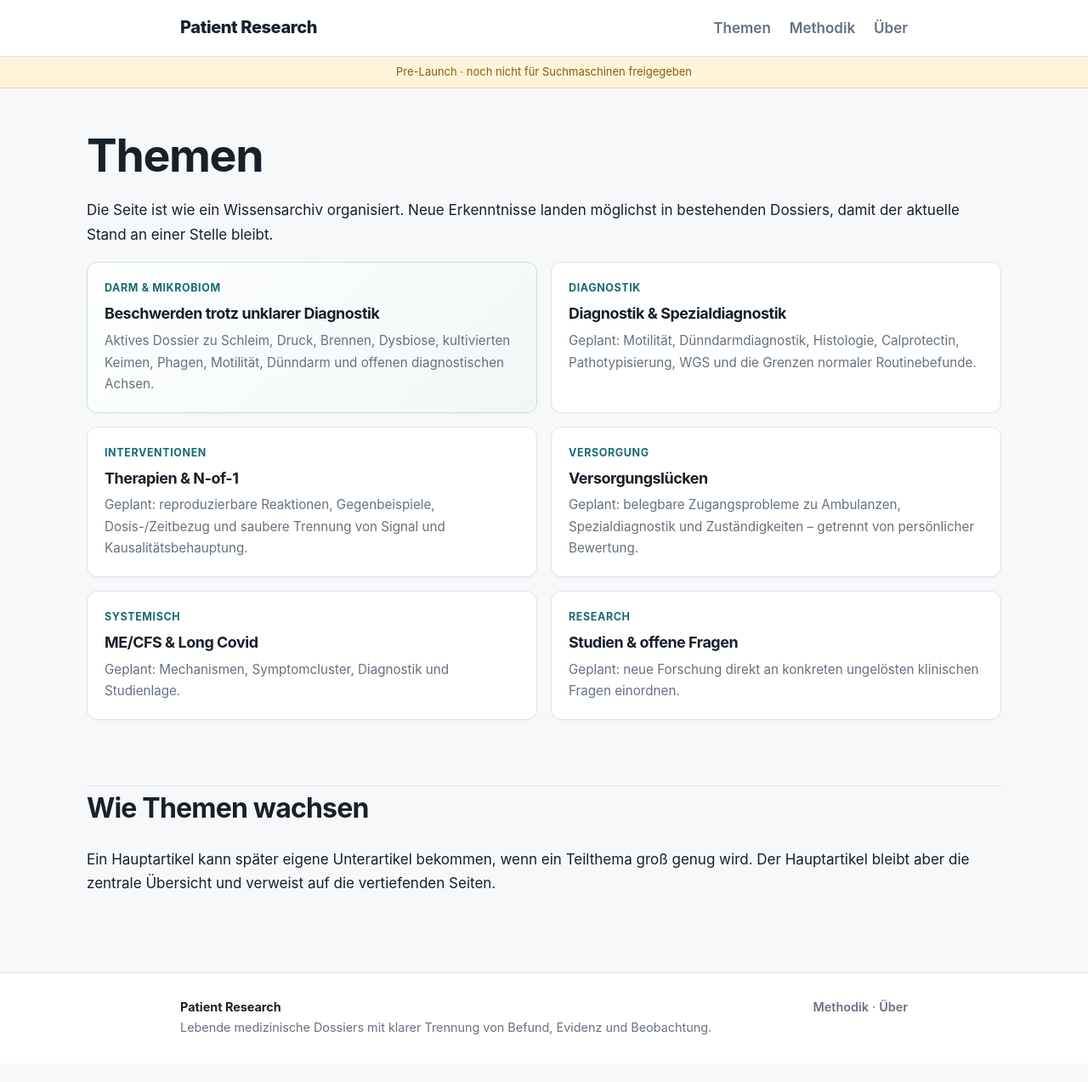
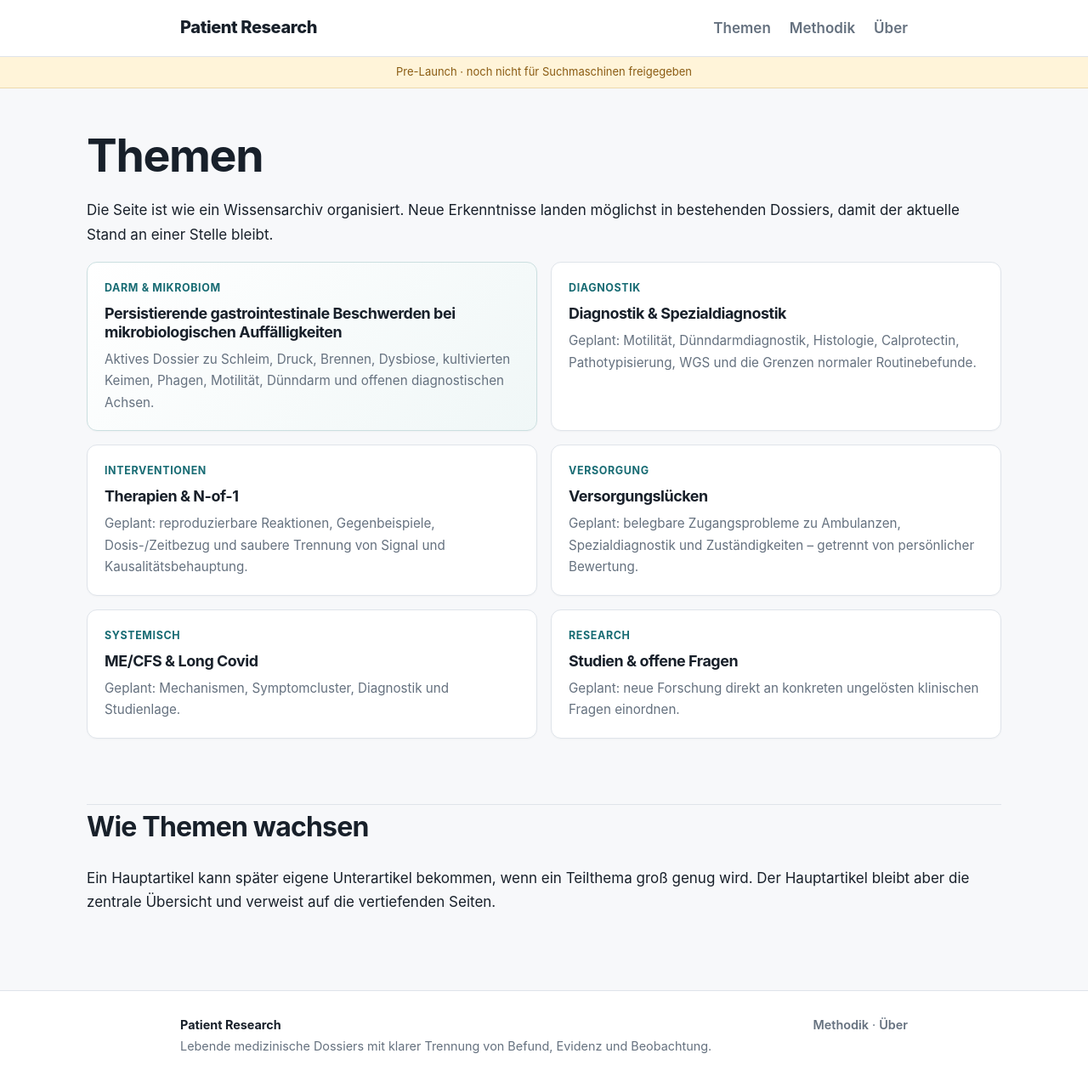
Before and after one commit to open-research-works/Patient-Research, a Jekyll site: the page built from themen.md, in a window 1280 px wide and 1273 px high. Shown: the whole window at 85% size. Built offline with Jekyll 4.4.1, drawn with Linux system fonts in a browser that asks for light colours.

Commit message:
Use scientific GI dossier title in topics

```diff
--- a/themen.md
+++ b/themen.md
@@ -9,7 +9,7 @@ wide: true
 Die Seite ist wie ein Wissensarchiv organisiert. Neue Erkenntnisse landen möglichst in bestehenden Dossiers, damit der aktuelle Stand an einer Stelle bleibt.
 
 <div class="grid">
-<a class="card featured" href="{{ '/artikel/gi-dossier/' | relative_url }}"><div class="meta">Darm & Mikrobiom</div><h3>Beschwerden trotz unklarer Diagnostik</h3><p>Aktives Dossier zu Schleim, Druck, Brennen, Dysbiose, kultivierten Keimen, Phagen, Motilität, Dünndarm und offenen diagnostischen Achsen.</p></a>
+<a class="card featured" href="{{ '/artikel/gi-dossier/' | relative_url }}"><div class="meta">Darm & Mikrobiom</div><h3>Persistierende gastrointestinale Beschwerden bei mikrobiologischen Auffälligkeiten</h3><p>Aktives Dossier zu Schleim, Druck, Brennen, Dysbiose, kultivierten Keimen, Phagen, Motilität, Dünndarm und offenen diagnostischen Achsen.</p></a>
 <div class="card"><div class="meta">Diagnostik</div><h3>Diagnostik & Spezialdiagnostik</h3><p>Geplant: Motilität, Dünndarmdiagnostik, Histologie, Calprotectin, Pathotypisierung, WGS und die Grenzen normaler Routinebefunde.</p></div>
 <div class="card"><div class="meta">Interventionen</div><h3>Therapien & N-of-1</h3><p>Geplant: reproduzierbare Reaktionen, Gegenbeispiele, Dosis-/Zeitbezug und saubere Trennung von Signal und Kausalitätsbehauptung.</p></div>
 <div class="card"><div class="meta">Versorgung</div><h3>Versorgungslücken</h3><p>Geplant: belegbare Zugangsprobleme zu Ambulanzen, Spezialdiagnostik und Zuständigkeiten – getrennt von persönlicher Bewertung.</p></div>
```
